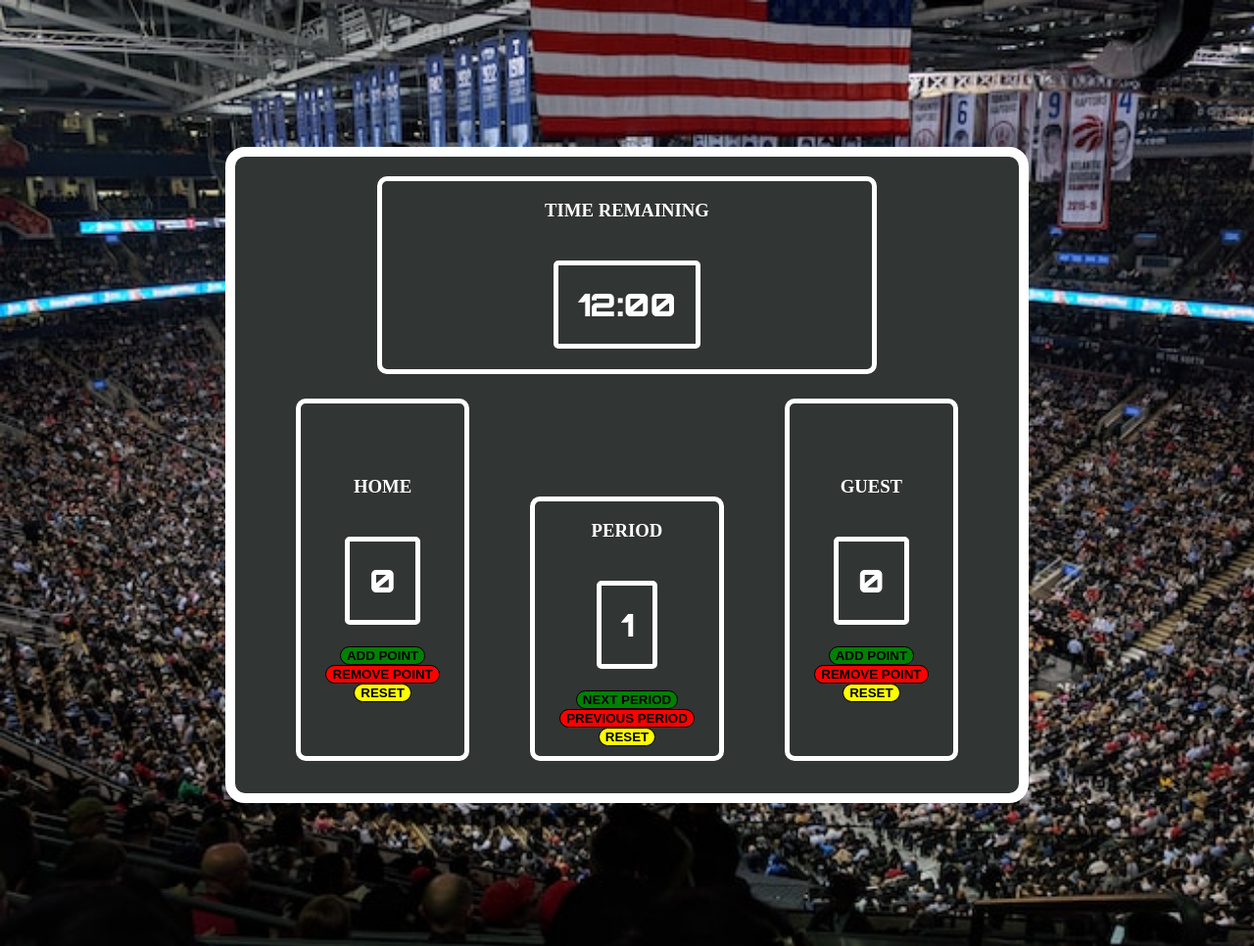
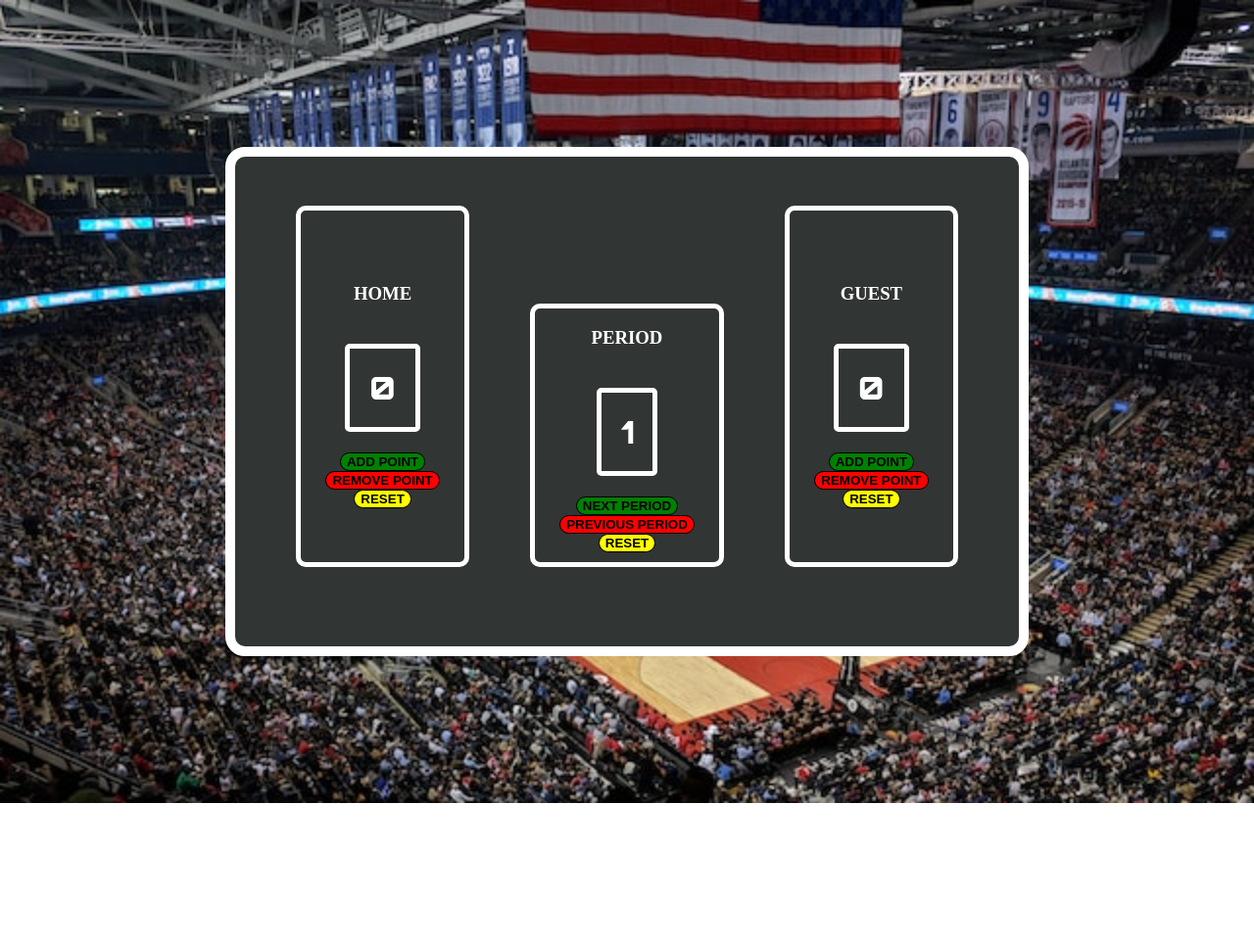
Before and after one commit to huangs-nyc/basketball-scoreboard-app, a plain HTML site: page index.html in a window 1280 px wide. Shown: the top 966 px of the page at 98% size. After the commit the page ends 820 px from the top, so only its background shows below. Drawn offline with Linux system fonts and the light colour scheme.

Commit message:
removed timer

```diff
--- a/index.html
+++ b/index.html
@@ -8,12 +8,12 @@
     </head>
     <body>
         <div id="main">
-            <div id="timer">
+            <!-- <div id="timer">
                 <h3>TIME REMAINING</h3>
                 <div id="time-left">
                 <h1 class="adjust-number">12:00</h1>
                 </div>
-            </div>
+            </div> -->
             <div id="score-period">
                 <div class="score">
                     <h3>HOME</h3>
--- a/styles.css
+++ b/styles.css
@@ -9,7 +9,7 @@ body {
     border: 10px solid white;
     border-radius: 20px;
     width: 800px;
-    height: 650px;
+    height: 500px;
     margin: 150px auto;
 }
 
@@ -17,7 +17,7 @@ h1 {
     font-family: 'Orbitron', sans-serif;
 }
 
-#timer {
+/* #timer {
     display: flex;
     flex-direction: column;
     align-items: center;
@@ -27,12 +27,12 @@ h1 {
     border: 5px solid white;
     border-radius: 10px;
     width: 500px;
-}
+} */
 
 #score-period {
     display: flex;
     justify-content: space-evenly;
-    margin: 25px 0 150px 0;
+    margin: 50px 0 150px 0;
 }
 
 .score {
```
